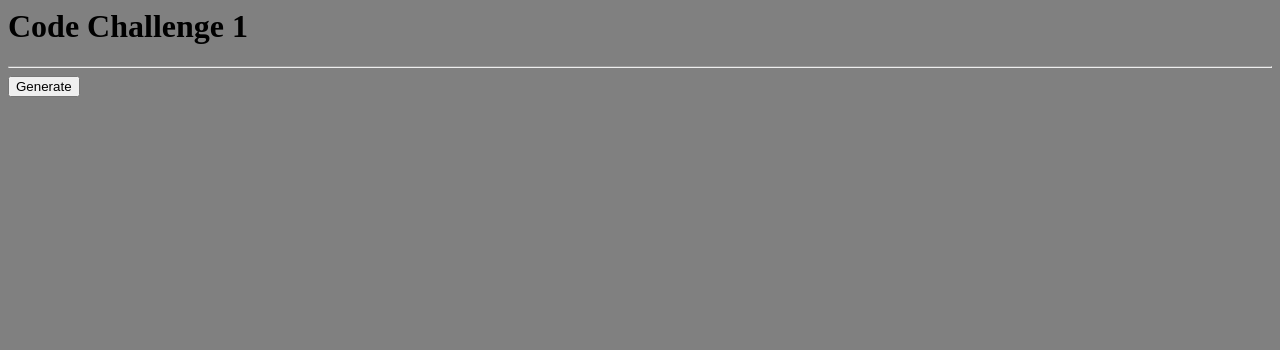
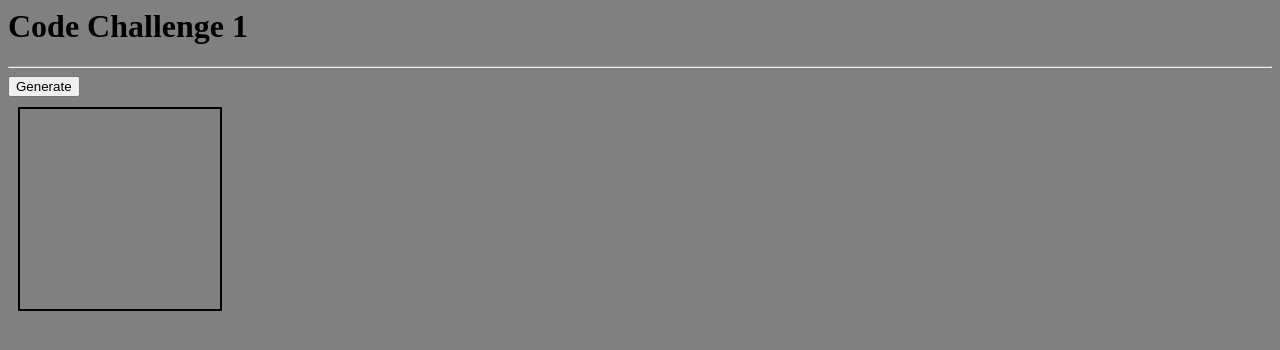
Before and after one commit to abiessener/code-challenge-1, a plain HTML site: page index.html in a window 1280 px wide. Both pictures are taken after a click on the button "Generate". Drawn offline with nearby package versions, Linux system fonts and the light colour scheme.

Commit message:
added basic div generation to button

```diff
--- a/index.html
+++ b/index.html
@@ -1,12 +1,13 @@
 <html>
     <head>
         <title>Code Challenge 1</title>
+        <script src="https://ajax.googleapis.com/ajax/libs/jquery/3.2.1/jquery.min.js"></script>
         <script src="script.js" type="text/javascript"></script>
         <link rel="stylesheet" href="style.css" type="text/css">
     </head>
     <body>
         <h1>Code Challenge 1</h1>
         <hr>
-        <button>Generate</button>
+        <button id="genButton">Generate</button>
     </body>
 </html>
--- a/script.js
+++ b/script.js
@@ -1 +1,9 @@
-console.log('script sourced');
+
+
+
+$(document).ready(function(){
+    $('#genButton').on('click', function(){
+        $(this).parent().append('<div class=\'addedDiv\'></div>');
+    });
+
+});
--- a/style.css
+++ b/style.css
@@ -1,3 +1,10 @@
 body {
     background-color: grey;
 }
+
+.addedDiv {
+    height: 200px;
+    width: 200px;
+    border: 2px solid;
+    margin: 10px;
+}
```
